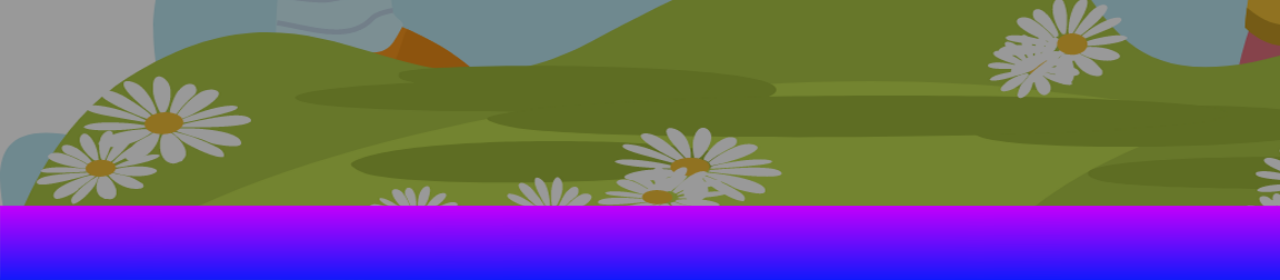
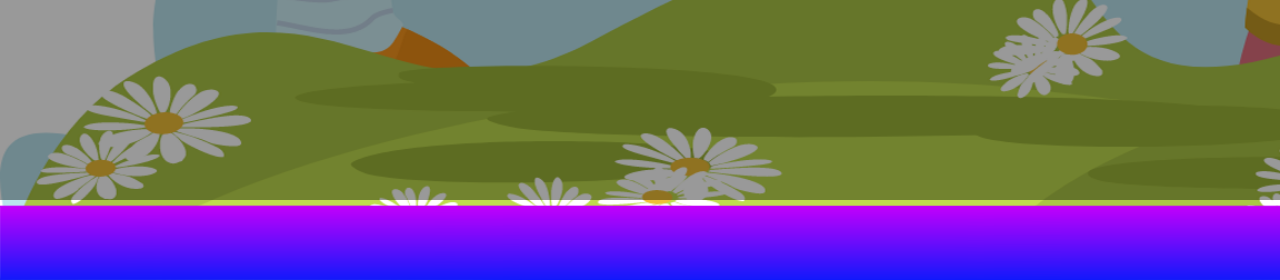
Before and after one commit to dimasfirmansyxx/tekpro, a CodeIgniter app: page /tekpro/leaderboard in a window 1280 px wide. Shown: the part 520-800 px from the top of the page. Run offline with CodeIgniter, Linux system fonts and the light colour scheme; data that the repository does not hold is empty; some web fonts are replaced.

Commit message:
fix leaderboard page

```diff
--- a/application/views/leaderboard/leaderboard.php
+++ b/application/views/leaderboard/leaderboard.php
@@ -1,4 +1,4 @@
-<div class="row" style="background-color: rgba(0,0,0,.4);position: fixed;height: 100%;width: 102%">
+<div class="row" style="background-color: rgba(0,0,0,.4);min-height: 720px;width: 102%;">
     <div class="col-2"></div>
     <div class="col-8 board-area">
         <table class="table table-bordered bg-white">
```
